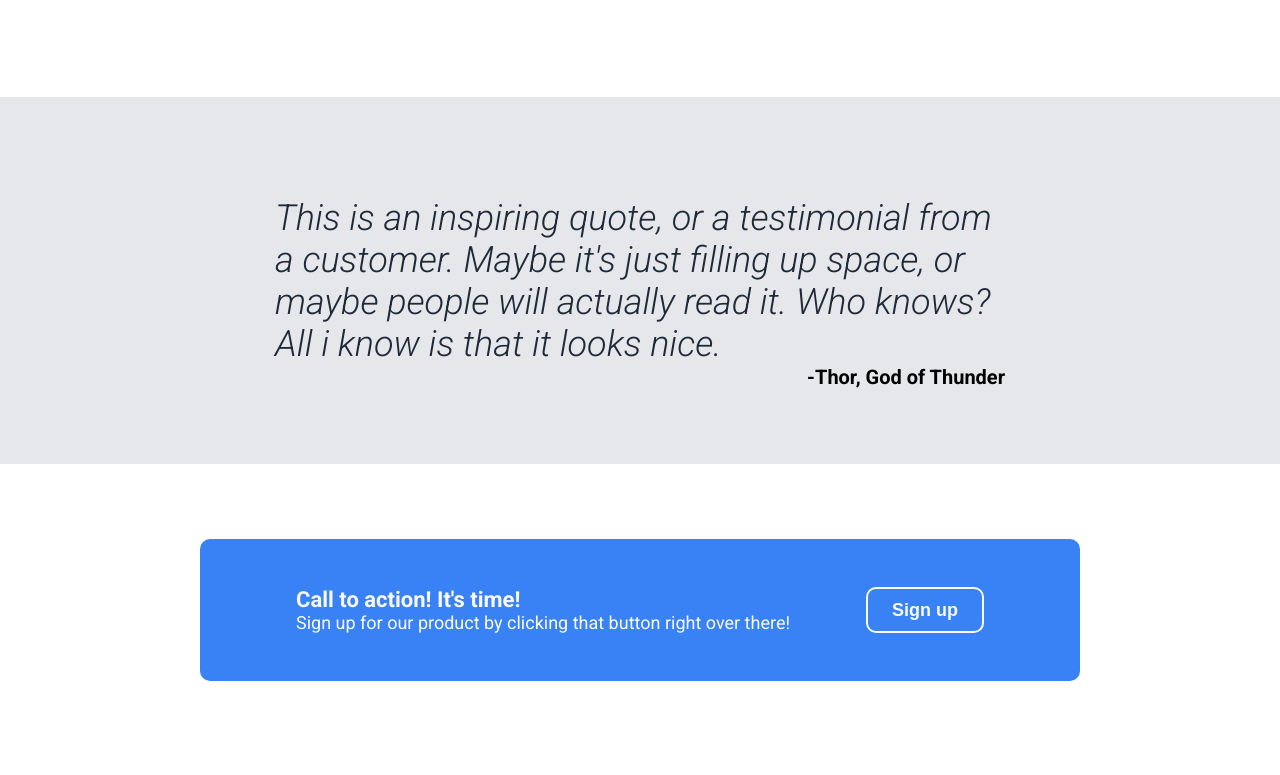
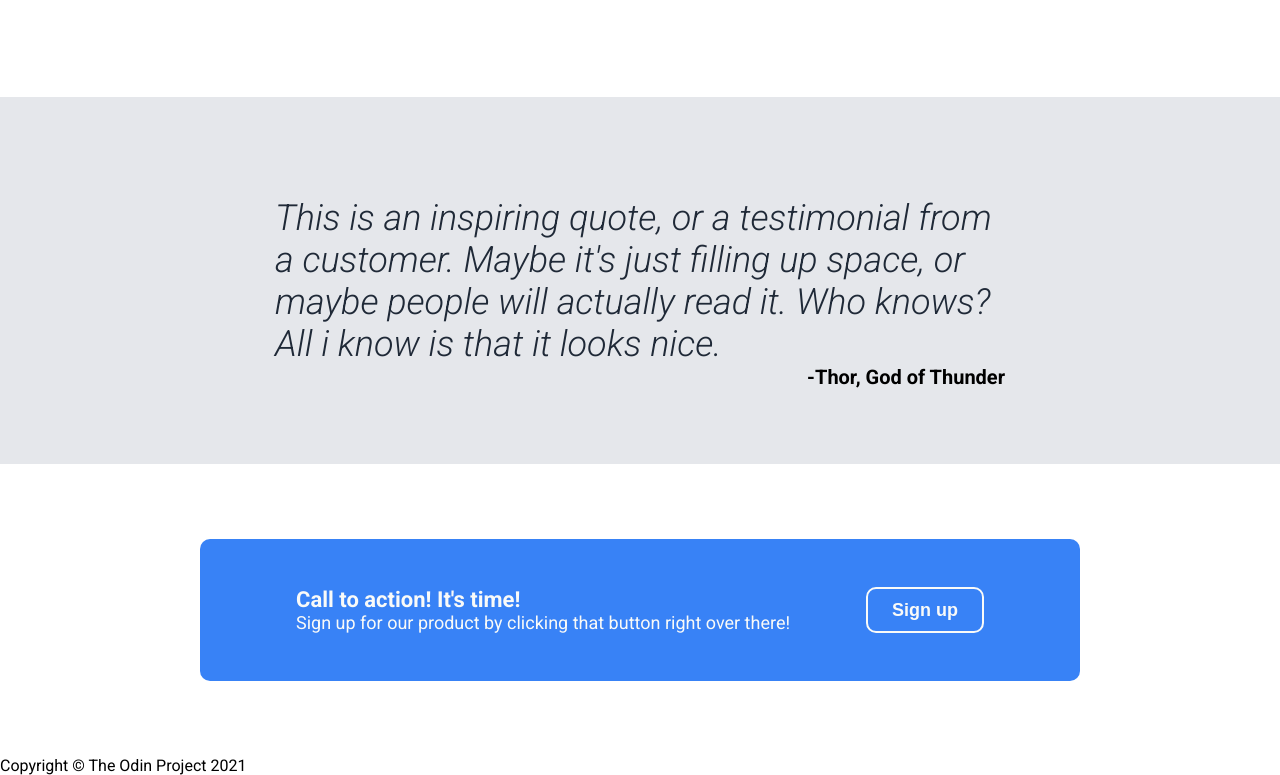
Before and after one commit to f-a-l-c-o-d-e/landing-page, a plain HTML site: page index.html in a window 1280 px wide. Shown: the part 891-1666 px from the top of the page. Drawn offline with Linux system fonts and the light colour scheme.

Commit message:
feat(index.html): Add the footer

```diff
--- a/index.html
+++ b/index.html
@@ -58,5 +58,8 @@
                 <button class="call-to-action-sign-up">Sign up</button>
             </div>
         </div>
+        <div class="footer">
+            <p class="footer-content">Copyright &#169 The Odin Project 2021</p>
+        </div>
     </body>
 </html>
```
